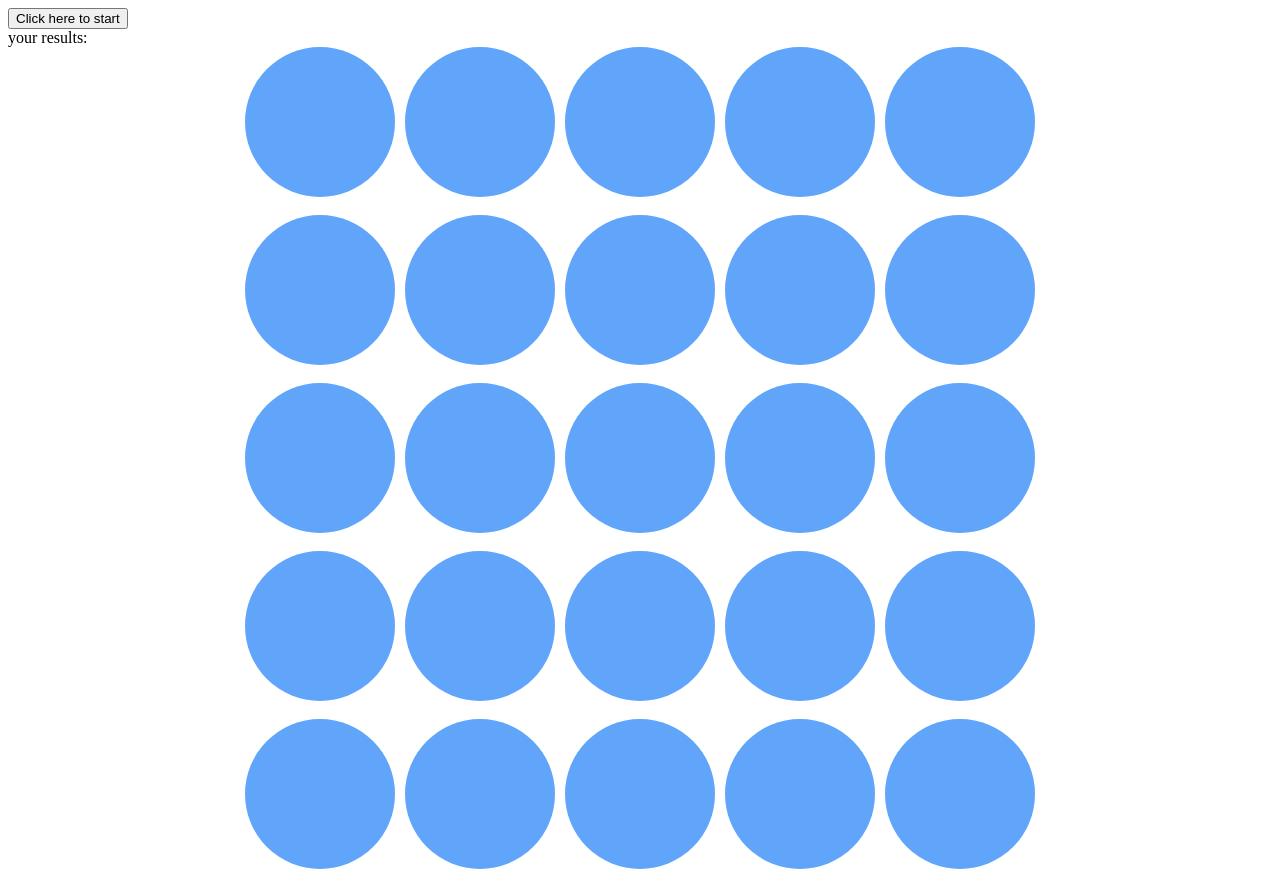
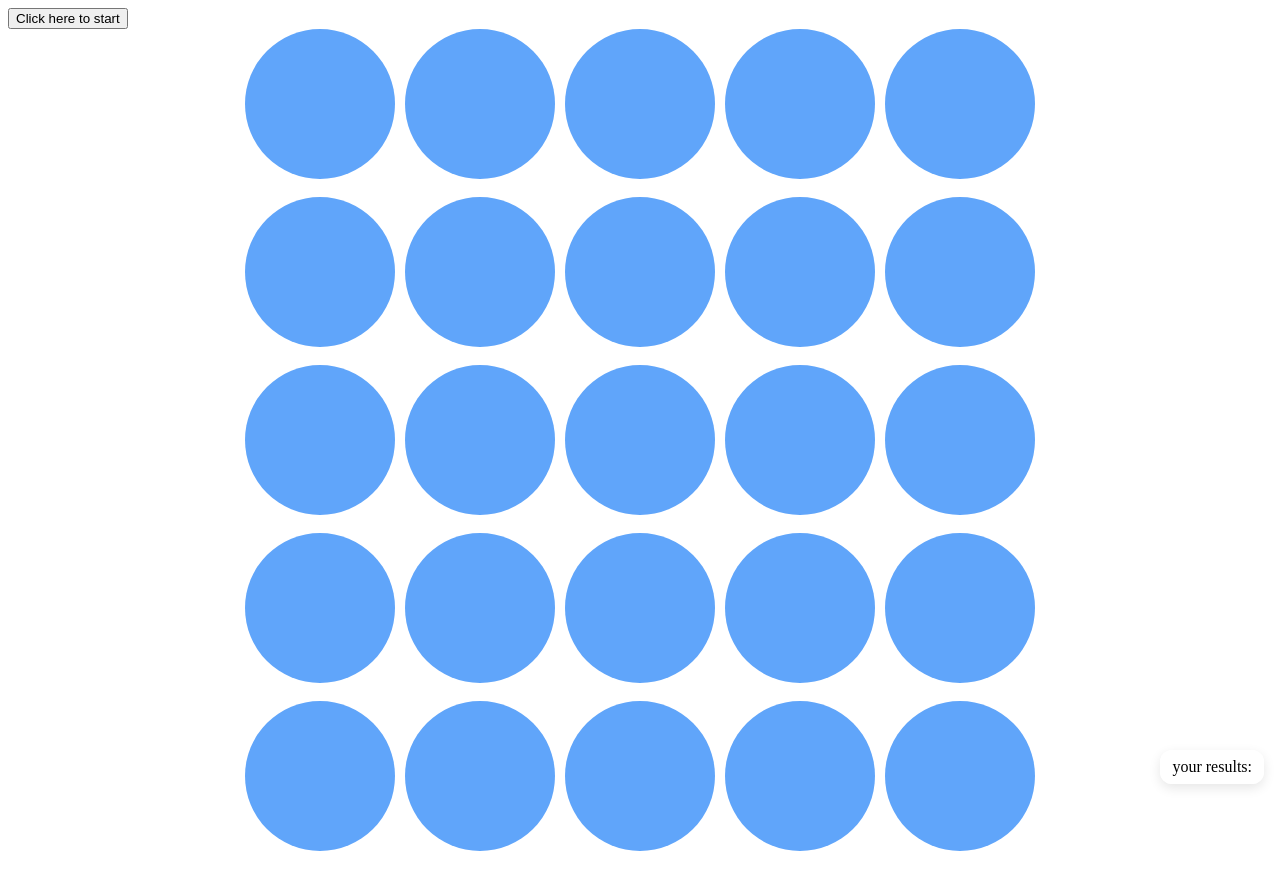
Before and after one commit to ShangAbi2/twentyfive, a plain HTML site: page index.html in a window 1280 px wide. Drawn offline with Linux system fonts and the light colour scheme.

Commit message:
Update index.html

```diff
--- a/index.html
+++ b/index.html
@@ -23,6 +23,20 @@
   .selected{
     background: yellow !important;
   }
+  /* chat gpt hjulpet med stylinga på det meste. <(^-^)>*/
+  #resulttext{
+  position: fixed;
+  bottom: 16px;
+  right: 16px;
+  max-height: 40vh;
+  overflow: auto;
+  background: rgba(255,255,255,0.9);
+  padding: 8px 12px;
+  border-radius: 12px;
+  box-shadow: 0 4px 12px rgba(0,0,0,.1);
+  pointer-events: none;
+}
+
 
     </style>
 </head>
```
